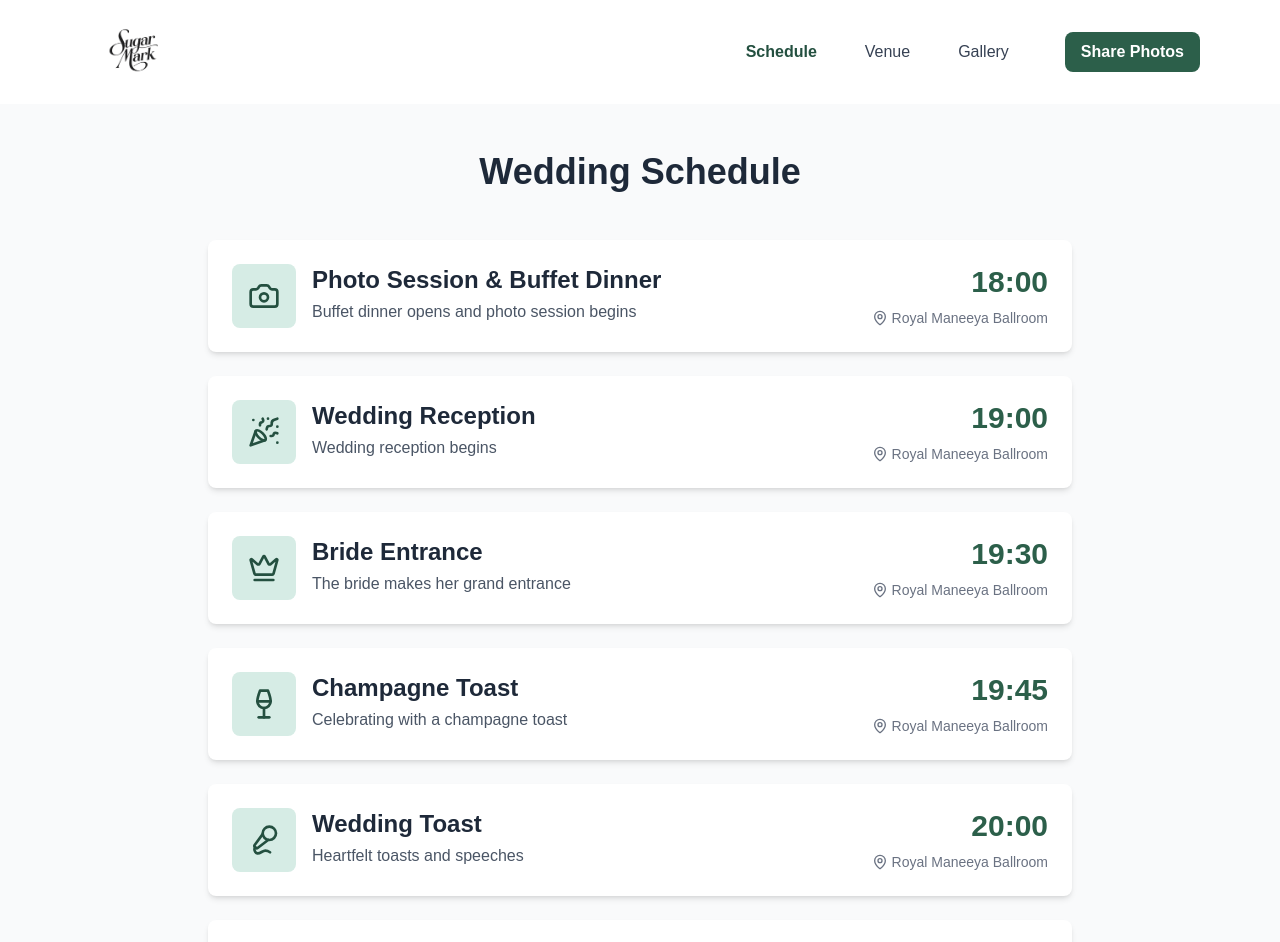
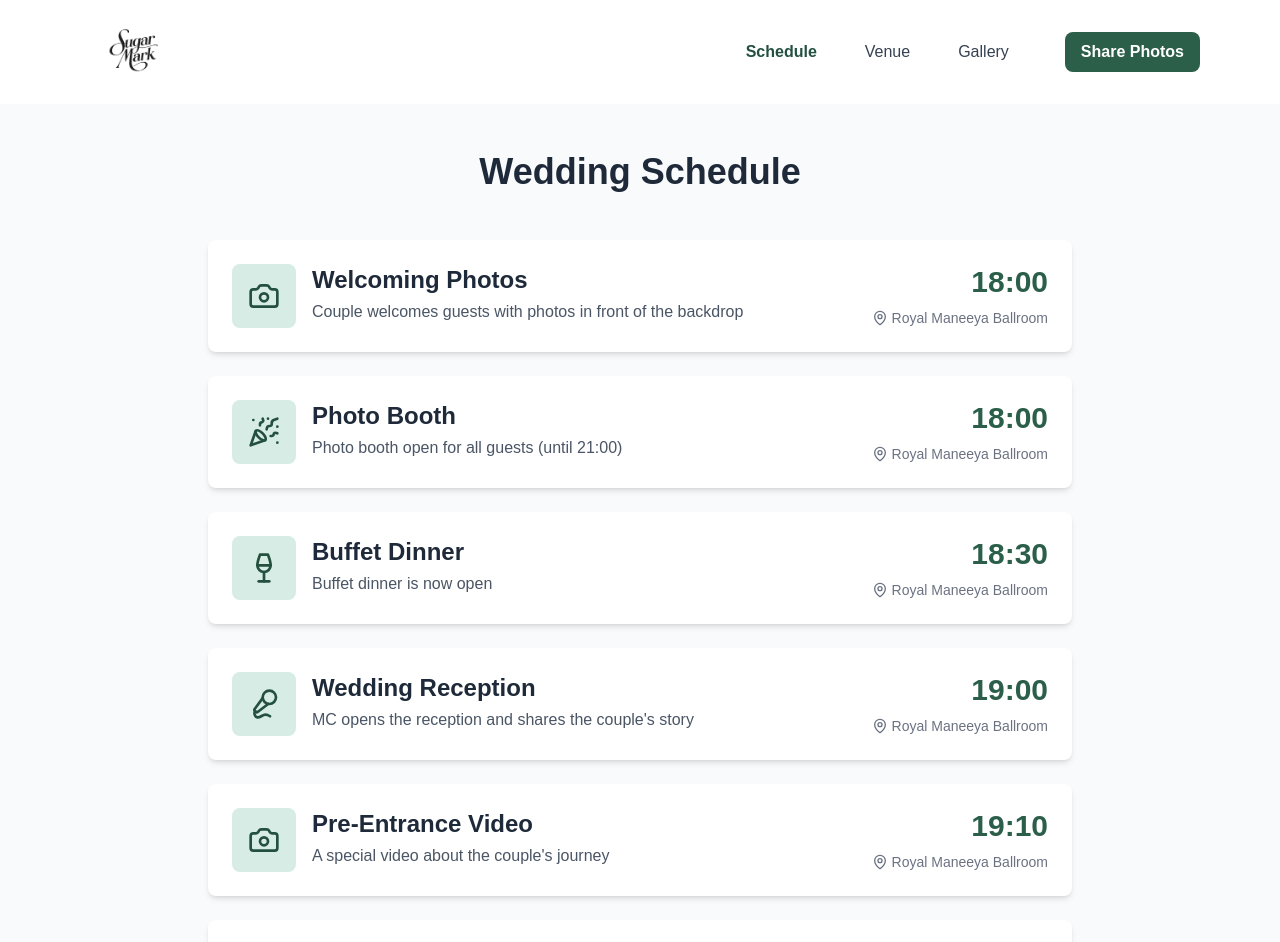
Before and after one commit to noppamath/sugar-mark-wedding, a Next.js app: page /schedule in a window 1280 px wide. Shown: the top 942 px of the page. Built offline with nearby package versions, Linux system fonts and the light colour scheme.

Commit message:
feat: update ceremony and schedule details for Sugar & Mark's wedding, including event titles, times, and descriptions

```diff
--- a/public/data/ceremony.json
+++ b/public/data/ceremony.json
@@ -5,19 +5,19 @@
   "description": "Join us as Sugar and Mark celebrate their love",
   "specialMoments": [
     {
-      "time": "19:30",
-      "description": "Bride entrance"
+      "time": "19:15",
+      "description": "Couple's entrance"
     },
     {
-      "time": "19:45",
-      "description": "Champagne toast"
+      "time": "19:40",
+      "description": "Candle lighting & champagne"
     },
     {
-      "time": "20:00",
-      "description": "Wedding toast"
+      "time": "19:25",
+      "description": "Speeches & toasts"
     },
     {
-      "time": "20:20",
+      "time": "19:55",
       "description": "Bouquet toss"
     }
   ],
--- a/public/data/schedule.json
+++ b/public/data/schedule.json
@@ -4,47 +4,82 @@
     {
       "id": 1,
       "time": "18:00",
-      "title": "Photo Session & Buffet Dinner",
-      "description": "Buffet dinner opens and photo session begins",
+      "title": "Welcoming Photos",
+      "description": "Couple welcomes guests with photos in front of the backdrop",
       "location": "Royal Maneeya Ballroom"
     },
     {
       "id": 2,
-      "time": "19:00",
-      "title": "Wedding Reception",
-      "description": "Wedding reception begins",
+      "time": "18:00",
+      "title": "Photo Booth",
+      "description": "Photo booth open for all guests (until 21:00)",
       "location": "Royal Maneeya Ballroom"
     },
     {
       "id": 3,
-      "time": "19:30",
-      "title": "Bride Entrance",
-      "description": "The bride makes her grand entrance",
+      "time": "18:30",
+      "title": "Buffet Dinner",
+      "description": "Buffet dinner is now open",
       "location": "Royal Maneeya Ballroom"
     },
     {
       "id": 4,
-      "time": "19:45",
-      "title": "Champagne Toast",
-      "description": "Celebrating with a champagne toast",
+      "time": "19:00",
+      "title": "Wedding Reception",
+      "description": "MC opens the reception and shares the couple's story",
       "location": "Royal Maneeya Ballroom"
     },
     {
       "id": 5,
-      "time": "20:00",
-      "title": "Wedding Toast",
-      "description": "Heartfelt toasts and speeches",
+      "time": "19:10",
+      "title": "Pre-Entrance Video",
+      "description": "A special video about the couple's journey",
       "location": "Royal Maneeya Ballroom"
     },
     {
       "id": 6,
-      "time": "20:20",
+      "time": "19:15",
+      "title": "Couple's Entrance",
+      "description": "The couple makes their grand entrance with a live band",
+      "location": "Royal Maneeya Ballroom"
+    },
+    {
+      "id": 7,
+      "time": "19:25",
+      "title": "Speeches & Toasts",
+      "description": "Heartfelt speeches from the chairman, family, and friends",
+      "location": "Royal Maneeya Ballroom"
+    },
+    {
+      "id": 8,
+      "time": "19:40",
+      "title": "Candle Lighting & Champagne",
+      "description": "The couple lights candles and pours champagne together",
+      "location": "Royal Maneeya Ballroom"
+    },
+    {
+      "id": 9,
+      "time": "19:50",
+      "title": "Online Game",
+      "description": "A fun interactive game — winners receive special prizes",
+      "location": "Royal Maneeya Ballroom"
+    },
+    {
+      "id": 10,
+      "time": "19:55",
       "title": "Bouquet Toss",
       "description": "The bouquet toss",
       "location": "Royal Maneeya Ballroom"
     },
     {
-      "id": 7,
+      "id": 11,
+      "time": "20:00",
+      "title": "Guest Send-off",
+      "description": "Couple takes photos and thanks guests at the backdrop",
+      "location": "Royal Maneeya Ballroom"
+    },
+    {
+      "id": 12,
       "time": "21:00",
       "title": "Farewell",
       "description": "End of celebration — thank you for celebrating with us!",
```
Also changed, not shown: app/schedule/page.tsx (+10 -5 lines).
